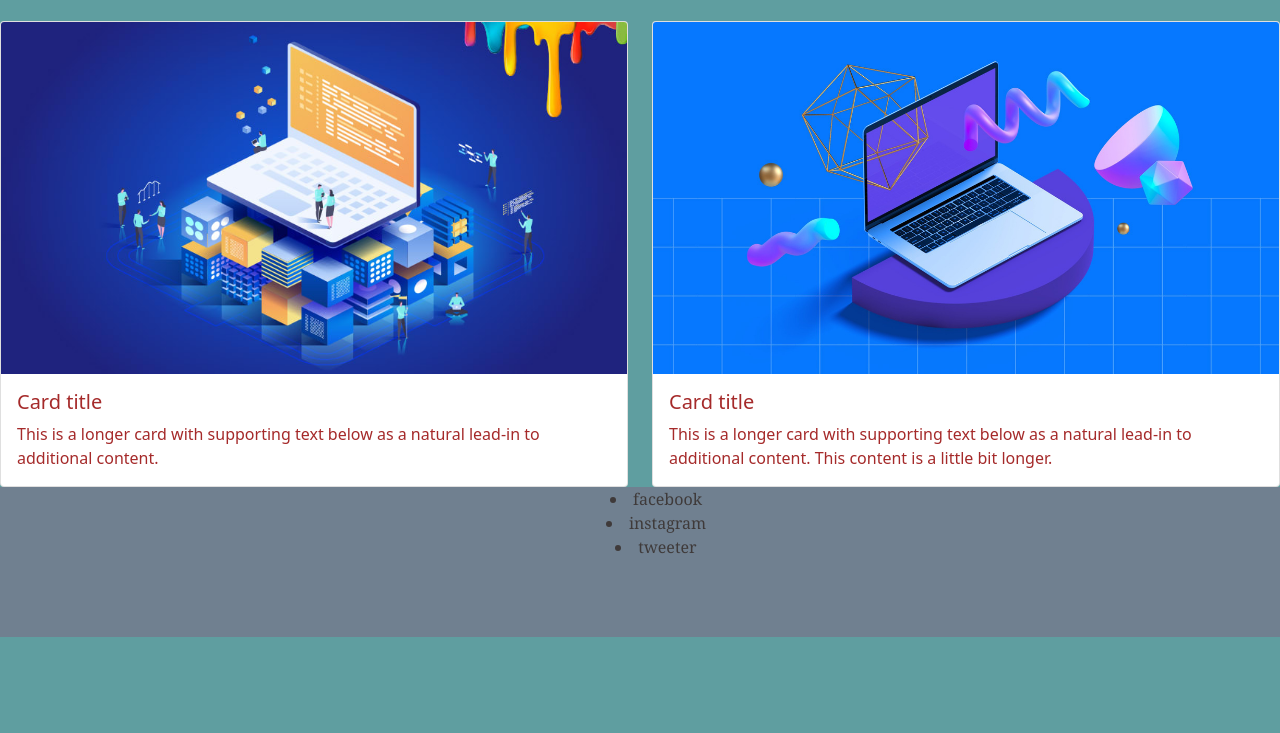
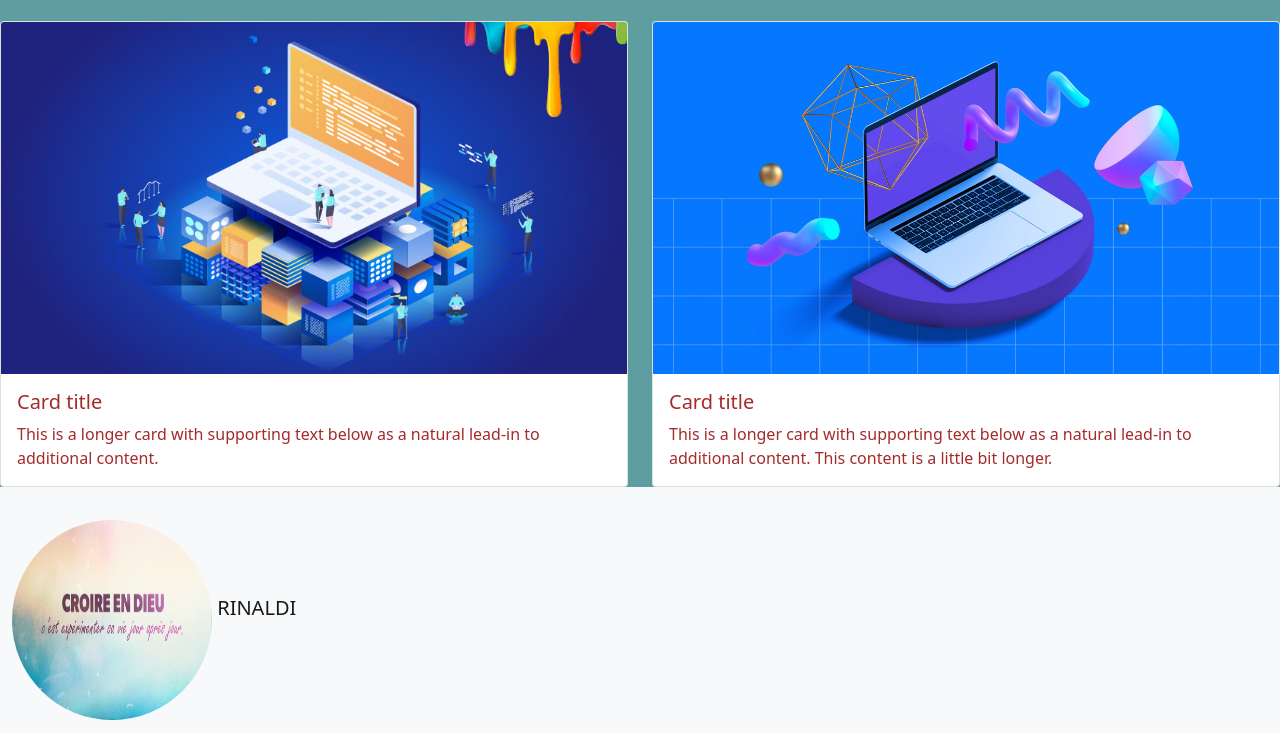
Before and after one commit to juvenay2/y, a plain HTML site: page index.html in a window 1280 px wide. Shown: the part 1407-2140 px from the top of the page. Before the commit the page ends 2044 px from the top, so only its background shows below. Drawn offline with nearby package versions, Linux system fonts and the light colour scheme.

Commit message:
aggiunto footer e immagine

```diff
--- a/index.css
+++ b/index.css
@@ -11,13 +11,15 @@ body {
     margin-top: 20px;
 }
 
-/* .btn-grey {
-    color: rgb(43, 42, 42);
-} */
+.card-color {
+    background-color: ;
+}
 
-.btn-grey:hover {
-    color: rgb(236, 128, 33);
-    font-family: Georgia, 'Times New Roman', Times, serif;
+.img-footer {
+    border-radius: 50%;
+    width: 200px;
+    height: 200px;
+    margin-top: 20px;
 }
 
 #footer {
@@ -26,6 +28,7 @@ body {
     height: 150px;
     text-align: center;
     list-style:inside;
-    font-family: Georgia, 'Times New Roman', Times, serif;
-    color: rgb(63, 58, 58);
+    margin-top: 20px;
+    display: inline-block;
+    color: beige;
 }
--- a/index.html
+++ b/index.html
@@ -127,13 +127,19 @@
         </div>
       </div>
              <!-- footer -->
-      <div id="footer">
-        <ul>
-          <li>facebook</li>
-          <li>instagram</li>
-          <li>tweeter</li>
-        </ul>
-      </div>
+
+             <nav class="navbar navbar-light bg-light">
+              <div class="container-fluid">
+                <a class="navbar-brand" href="#">
+                  <img class="img-footer" src="croire-en-DIEU.jpg" alt="" width="30" height="24" class="d-inline-block align-text-top">
+                  RINALDI
+                </a>
+              </div>
+            </nav>
+
+
+
+
 
 
     <!-- Optional JavaScript; choose one of the two! -->
```
Also changed, not shown: croire-en-DIEU.jpg (added).
